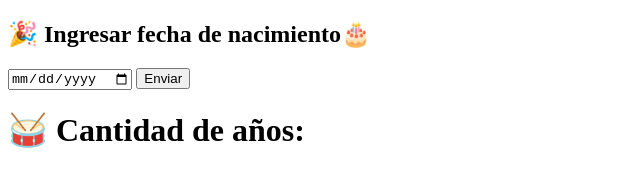
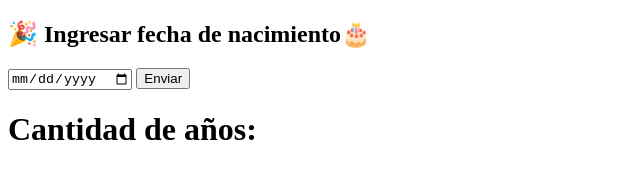
Before and after one commit to cfpignacio/app-cumple, a website built with Vite: page docs/index.html in a window 1280 px wide. Shown: the whole page, without its empty margins (0-640 px from the left). Built offline with nearby package versions, Linux system fonts and the light colour scheme; files whose address does not match are found by name.

Commit message:
cambio tambor

```diff
--- a/docs/index.html
+++ b/docs/index.html
@@ -18,7 +18,7 @@
     </form>
 
     <div>
-      <h1>🥁 Cantidad de años:</h1>
+      <h1> Cantidad de años:</h1>
       <h3 id="resultado"></h3>
 
     </div>
```
Also changed, not shown: index.html (+1 -1 lines).
